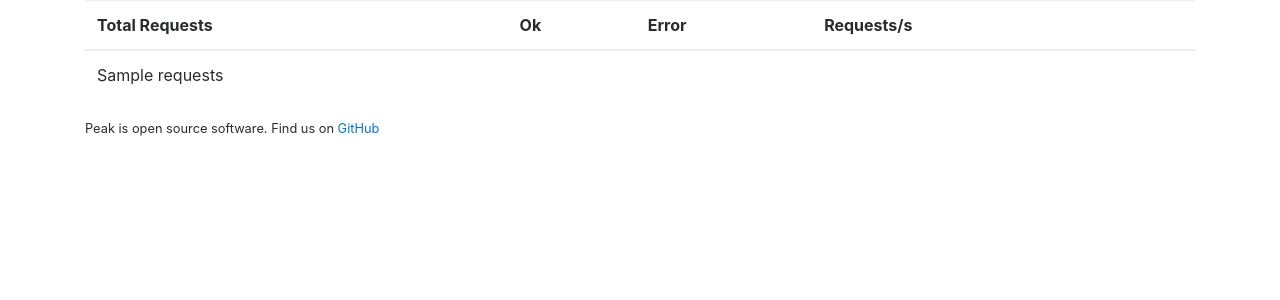
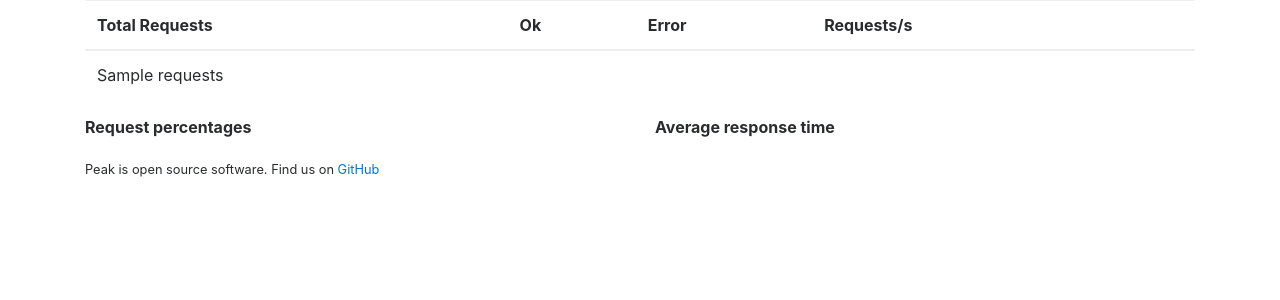
Before and after one commit to peak-oss/peakweb, a Flask app: template templates/testview.html in a window 1280 px wide. Shown: the part 157-457 px from the top of the page. Run offline with Flask 2, Linux system fonts and the light colour scheme; the template is opened without the code that fills it: most values are stand-ins (such as "Sample title", 1, 10 or a date in 2020); data that the repository does not hold is empty; some libraries are stand-ins or nearby versions.

Commit message:
add average time graph
adds a graph showing average time per 100 requests alongside the 'requests percentages' graph

```diff
--- a/peakweb.py
+++ b/peakweb.py
@@ -47,6 +47,10 @@ def get_data(suite_uuid):
     resp = requests.get(peakorc+'/time_data/'+suite_uuid)
     return json.dumps(resp.json())
 
+@app.route('/avg_time/<suite_uuid>', methods=('GET','POST'))
+def get_avg(suite_uuid):
+    resp = requests.get(peakorc+'/avg_time/'+suite_uuid)
+    return json.dumps(resp.json())
 
 @app.route('/history/', methods=('GET', 'POST'))
 def history():
--- a/templates/testview.html
+++ b/templates/testview.html
@@ -22,6 +22,10 @@
       }
 
       var chart = c3.generate({
+        size: {
+          height: 400,
+          width: 500
+        },
         bindto: "#line_chart_div",
         data: {
           x: 'duration',
@@ -32,12 +36,70 @@
           ],
           type: 'spline'
         },
+        axis: {
+          x: {
+            label: 'seconds',
+            tick: {
+              fit: true,
+              culling: {
+                max: 5
+              }
+            }
+          }
+        },
         point: {
           show: false
         }
       });
     });
 </script>
+<script type="text/javascript">
+    $.ajax({
+      url: "/avg_time/{{ suite_uuid }}",
+      dataType: "json"
+    }).done(function(jsonData) {
+
+      // create arrays holding the data series
+      var avg = ['avg']
+      var duration = ['duration']
+
+      for (var itr in jsonData) {
+        duration.push(jsonData[itr][0].toFixed(2));
+        avg.push(jsonData[itr][1].toFixed(6));
+      }
+
+      var chart = c3.generate({
+        size: {
+          height: 400,
+          width: 500
+        },
+        bindto: "#avg_chart_div",
+        data: {
+          x: 'duration',
+          columns: [
+            duration,
+            avg
+          ],
+          type: 'spline'
+        },
+        axis: {
+          x: {
+            label: 'seconds',
+            tick: {
+              fit: true,
+              culling: {
+                max: 5
+              }
+            }
+          }
+        },
+        point: {
+          show: false
+        }
+      });
+    });
+</script>
+
 {%- endblock %}
 
 {% block content %}
@@ -59,6 +121,19 @@
     </tr>
   </tbody>
 </table>
-<div id="line_chart_div"></div>
+<div class="row">
+  <div class="col-md-6">
+    <p><strong>Request percentages</strong></p>
+  </div>
+  <div class="col-md-6">
+    <p><strong>Average response time</strong></p>
+  </div>
+</div>
+<div class="row">
+  <div id="line_chart_div">
+  </div>
+  <div class="col-md-1"></div>
+  <div id="avg_chart_div"></div>
+</div>
 
 {%- endblock %}
```
